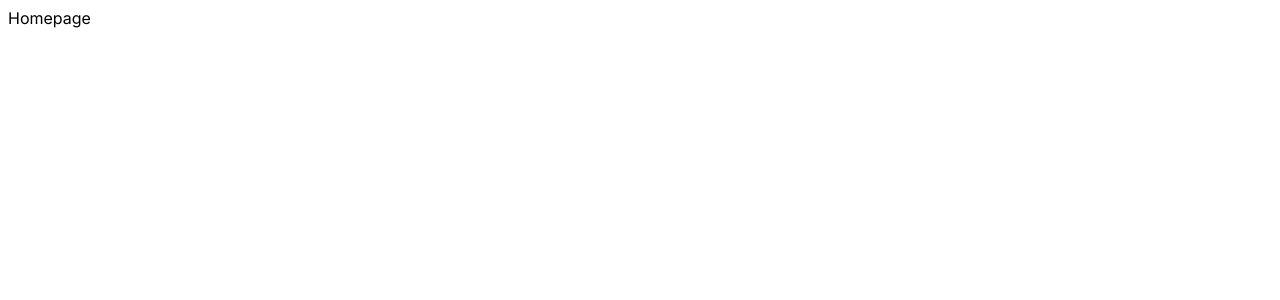
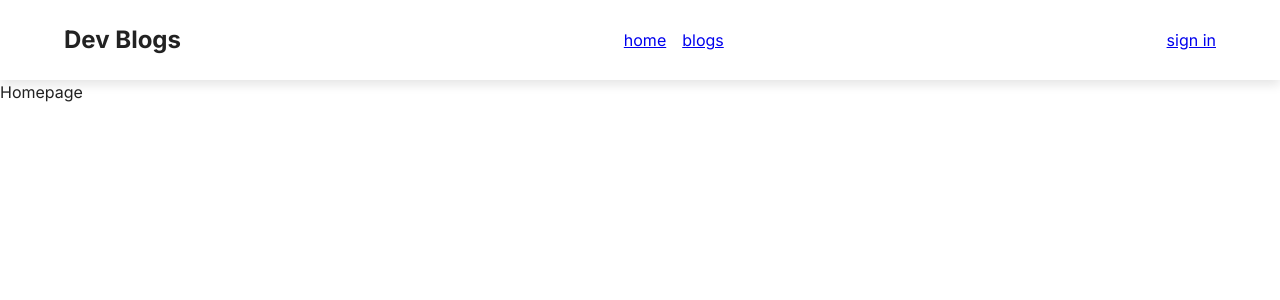
Before and after one commit to DrazhinUstin/Dev-Blogs, a Next.js app: page / in a window 1280 px wide. Shown: the top 300 px of the page. Built offline with nearby package versions, Linux system fonts and the light colour scheme; no server answers.

Commit message:
Add navbar

```diff
--- /dev/null
+++ b/app/components/avatar.tsx
@@ -0,0 +1,28 @@
+import Image, { ImageProps } from 'next/image';
+import clsx from 'clsx';
+import default_avatar from '@/public/default_avatar.png';
+
+type Props = Omit<ImageProps, 'src' | 'alt'> & {
+  src?: ImageProps['src'] | null;
+  alt?: ImageProps['alt'];
+};
+
+export default function Avatar({
+  src,
+  alt = 'avatar',
+  width = 50,
+  height = 50,
+  className,
+  ...props
+}: Props) {
+  return (
+    <Image
+      src={src || default_avatar}
+      alt={alt}
+      width={width}
+      height={height}
+      className={clsx('avatar', className)}
+      {...props}
+    />
+  );
+}
--- /dev/null
+++ b/app/components/navbar/index.tsx
@@ -0,0 +1,25 @@
+import { auth } from '@/auth';
+import Link from 'next/link';
+import LinksMenu from './links-menu';
+import UserMenu from './user-menu';
+import SignOutForm from '@/app/components/auth/sign-out-form';
+import styles from './styles.module.scss';
+
+export default async function Navbar() {
+  const user = (await auth())?.user;
+  return (
+    <nav className={styles.container}>
+      <div className='section-center'>
+        <h2>Dev Blogs</h2>
+        <LinksMenu user={user} />
+        {user ? (
+          <UserMenu user={user}>
+            <SignOutForm />
+          </UserMenu>
+        ) : (
+          <Link href='/auth/login'>sign in</Link>
+        )}
+      </div>
+    </nav>
+  );
+}
--- /dev/null
+++ b/app/components/navbar/links-menu.tsx
@@ -0,0 +1,50 @@
+'use client';
+
+import { useState, useEffect, useRef } from 'react';
+import clsx from 'clsx';
+import Link from 'next/link';
+import { pageLinks } from '@/app/lib/page-links';
+import type { User } from 'next-auth';
+import styles from './styles.module.scss';
+
+export default function LinksMenu({ user }: { user?: User }) {
+  const [isMenuOpen, setIsMenuOpen] = useState(false);
+  const menuRef = useRef<HTMLDivElement>(null);
+
+  useEffect(() => {
+    if (!menuRef.current) return;
+    const links = menuRef.current.querySelectorAll('a');
+    if (isMenuOpen) {
+      const delay = parseFloat(
+        window.getComputedStyle(document.documentElement).getPropertyValue('--delay')
+      );
+      links.forEach(
+        (link, index, arr) =>
+          (link.style.animation = `appearance 0.5s ${delay + index / arr.length}s forwards`)
+      );
+    } else {
+      links.forEach((link) => (link.style.animation = ''));
+    }
+  }, [isMenuOpen]);
+
+  return (
+    <>
+      <div className={clsx(styles.links_menu, isMenuOpen && styles.menu_open)} ref={menuRef}>
+        {pageLinks.map(
+          ({ id, href, label, isProtected }) =>
+            ((isProtected && user) || !isProtected) && (
+              <Link key={id} href={href}>
+                {label}
+              </Link>
+            )
+        )}
+      </div>
+      <button
+        className={clsx(styles.links_menu_toggle_btn, isMenuOpen && styles.menu_open)}
+        onClick={() => setIsMenuOpen(!isMenuOpen)}
+      >
+        <span></span>
+      </button>
+    </>
+  );
+}
--- /dev/null
+++ b/app/components/navbar/styles.module.scss
@@ -0,0 +1,121 @@
+@use '@/app/scss/mixins';
+
+.container {
+  position: sticky;
+  top: 0;
+  height: var(--navbar-height);
+  box-shadow: 0 5px 10px rgba(0, 0, 0, 0.1);
+  background-color: var(--background-color);
+  z-index: 999;
+
+  &>div {
+    height: 100%;
+    display: flex;
+    justify-content: space-between;
+    align-items: center;
+  }
+}
+
+.links_menu {
+  display: flex;
+  column-gap: 1rem;
+
+  @include mixins.breakpoint-down(md) {
+    position: fixed;
+    top: var(--navbar-height);
+    left: 0;
+    bottom: 0;
+    width: 50%;
+    transform: translateX(-100%);
+    flex-direction: column;
+    justify-content: space-around;
+    align-items: center;
+    box-shadow: 0 5px 10px rgba(0, 0, 0, 0.1);
+    background-color: var(--color-white);
+    transition: var(--transition);
+    transition-property: transform;
+
+    a {
+      opacity: 0;
+    }
+
+    &.menu_open {
+      transform: translate(0);
+    }
+  }
+
+  &_toggle_btn {
+    order: -1;
+    position: relative;
+    width: 1.5rem;
+    height: 1rem;
+    display: none;
+    place-items: center;
+    padding: 0;
+    border: 0;
+    background-color: transparent;
+
+    @include mixins.breakpoint-down(md) {
+      display: grid;
+    }
+
+    span {
+      width: 100%;
+      height: 2px;
+      background-color: var(--color-black);
+      transition: var(--transition);
+
+      &::before,
+      &::after {
+        content: '';
+        position: absolute;
+        top: 0;
+        left: 0;
+        width: inherit;
+        height: inherit;
+        background-color: var(--color-black);
+        transition: inherit;
+      }
+
+      &::after {
+        top: unset;
+        bottom: 0;
+      }
+    }
+
+    &.menu_open {
+      span {
+        background-color: transparent;
+
+        &::before {
+          top: unset;
+          transform: rotate(225deg);
+        }
+
+        &::after {
+          bottom: unset;
+          transform: rotate(-225deg);
+        }
+      }
+    }
+  }
+}
+
+.user_menu {
+  position: relative;
+
+  img {
+    cursor: pointer;
+  }
+
+  &>div {
+    position: absolute;
+    top: calc(100% + 0.5rem);
+    right: 0;
+    width: max-content;
+    padding: 1rem;
+    border-radius: var(--border-radius);
+    box-shadow: 0 5px 10px rgba(0, 0, 0, 0.1);
+    background-color: var(--background-color);
+  }
+}
--- /dev/null
+++ b/app/components/navbar/user-menu.tsx
@@ -0,0 +1,22 @@
+'use client';
+
+import { useState } from 'react';
+import Link from 'next/link';
+import Avatar from '@/app/components/avatar';
+import type { User } from 'next-auth';
+import styles from './styles.module.scss';
+
+export default function UserMenu({ user, children }: { user: User; children: React.ReactNode }) {
+  const [isMenuOpen, setIsMenuOpen] = useState(false);
+  return (
+    <div className={styles.user_menu}>
+      <Avatar src={user.image} onClick={() => setIsMenuOpen(!isMenuOpen)} />
+      {isMenuOpen && (
+        <div>
+          <Link href='/profile'>profile</Link>
+          {children}
+        </div>
+      )}
+    </div>
+  );
+}
--- a/app/layout.tsx
+++ b/app/layout.tsx
@@ -1,5 +1,6 @@
 import type { Metadata } from 'next';
 import { inter } from '@/app/lib/fonts';
+import Navbar from '@/app/components/navbar';
 import '@/app/scss/globals.scss';
 
 export const metadata: Metadata = {
@@ -14,7 +15,10 @@ export default function RootLayout({
 }>) {
   return (
     <html lang='en'>
-      <body className={inter.className}>{children}</body>
+      <body className={inter.className}>
+        <Navbar />
+        {children}
+      </body>
     </html>
   );
 }
--- /dev/null
+++ b/app/lib/page-links.ts
@@ -0,0 +1,20 @@
+export const pageLinks = [
+  {
+    id: 1,
+    href: '/',
+    label: 'home',
+    isProtected: false,
+  },
+  {
+    id: 2,
+    href: '/blogs',
+    label: 'blogs',
+    isProtected: false,
+  },
+  {
+    id: 3,
+    href: '/dashboard',
+    label: 'dashboard',
+    isProtected: true,
+  },
+];
--- /dev/null
+++ b/app/scss/_mixins.scss
@@ -0,0 +1,19 @@
+$breakpoints: (
+  'xs': 480px,
+  'sm': 576px,
+  'md': 768px,
+  'lg': 992px,
+  'xl': 1200px,
+);
+
+@mixin breakpoint-up($size) {
+  @media (min-width: map-get($breakpoints, $size)) {
+    @content;
+  }
+}
+
+@mixin breakpoint-down($size) {
+  @media (max-width: map-get($breakpoints, $size)) {
+    @content;
+  }
+}
--- a/app/scss/globals.scss
+++ b/app/scss/globals.scss
@@ -0,0 +1,84 @@
+:root {
+  --color-black: #222222;
+  --color-rgb-black: 34, 34, 34;
+  --color-white: #ffffff;
+  --color-rgb-white: 255, 255, 255;
+  --background-color: var(--color-white);
+  --text-color: var(--color-black);
+  --letter-spacing: 1px;
+  --small-text: 0.875rem;
+  --max-width: 1200px;
+  --fluid-width: 90vw;
+  --navbar-height: 5rem;
+  --breakpoint-xs: 480px;
+  --breakpoint-sm: 576px;
+  --breakpoint-md: 768px;
+  --breakpoint-lg: 992px;
+  --breakpoint-xl: 1200px;
+  --border-radius: 0.25rem;
+  --border-radius-2: 0.5rem;
+  --delay: 0.25s;
+  --transition: var(--delay) ease-in-out all;
+}
+
+html {
+  font-size: 100%;
+  box-sizing: border-box;
+}
+
+*,
+*::before,
+*::after {
+  box-sizing: inherit;
+}
+
+body {
+  min-height: 100vh;
+  margin: 0;
+  padding: 0;
+  background-color: var(--background-color);
+  color: var(--text-color);
+  font-size: 1rem;
+  line-height: 1.5;
+}
+
+button,
+input,
+select,
+textarea {
+  font-family: inherit;
+}
+
+button {
+  cursor: pointer;
+
+  &:disabled {
+    cursor: not-allowed;
+  }
+}
+
+img {
+  max-width: 100%;
+  display: block;
+  object-fit: cover;
+}
+
+.section-center {
+  max-width: var(--max-width);
+  width: var(--fluid-width);
+  margin: 0 auto;
+}
+
+.avatar {
+  border-radius: 50%;
+}
+
+@keyframes appearance {
+  0% {
+    opacity: 0;
+  }
+
+  100% {
+    opacity: 1;
+  }
+}
--- a/package.json
+++ b/package.json
@@ -13,6 +13,7 @@
     "@auth/prisma-adapter": "^2.1.0",
     "@prisma/client": "^5.14.0",
     "@vercel/blob": "^0.23.3",
+    "clsx": "^2.1.1",
     "next": "14.2.3",
     "next-auth": "^5.0.0-beta.18",
     "react": "^18",
```
Also changed, not shown: public/default_avatar.png (added), 1 other file (tests, documents, lock files or other folders).
